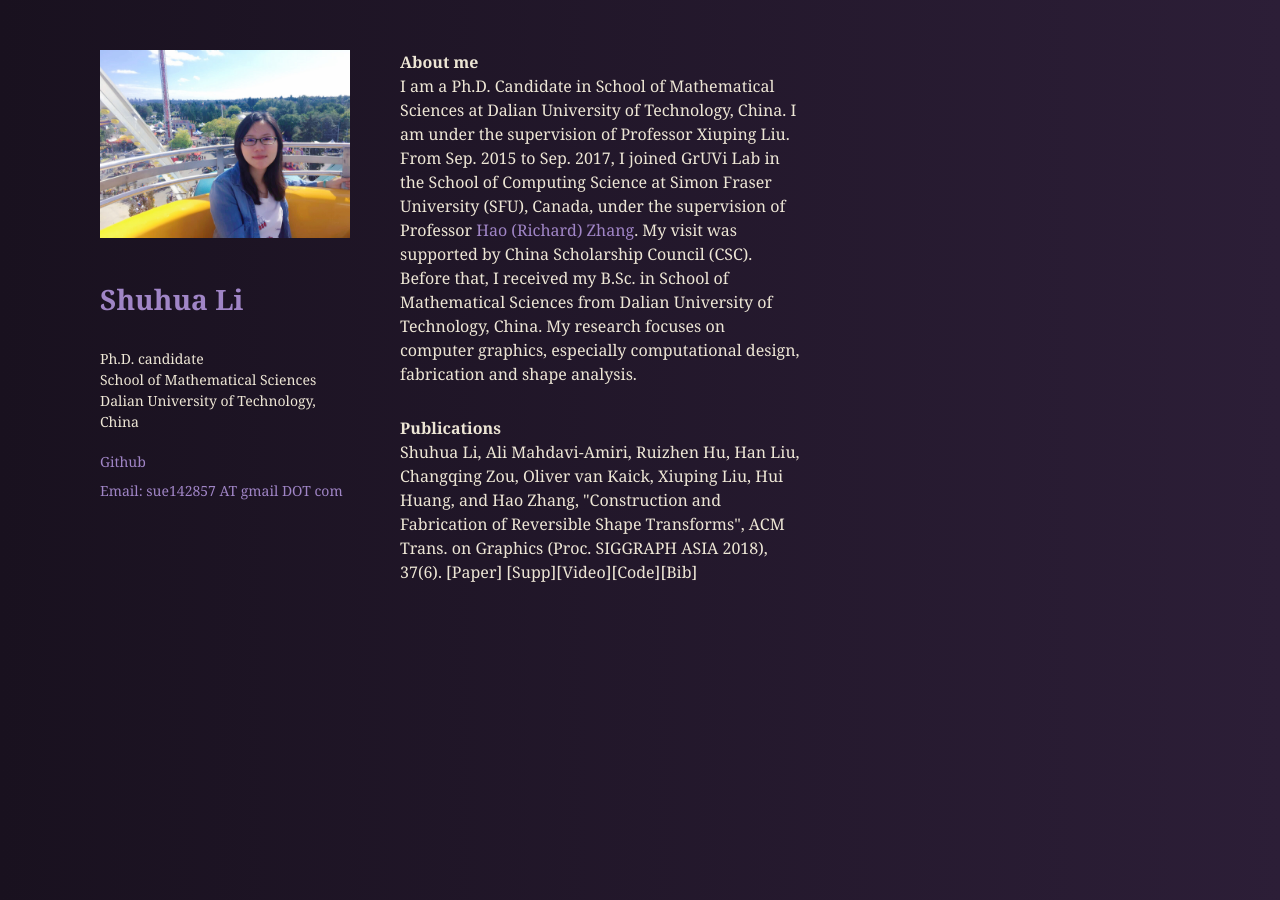
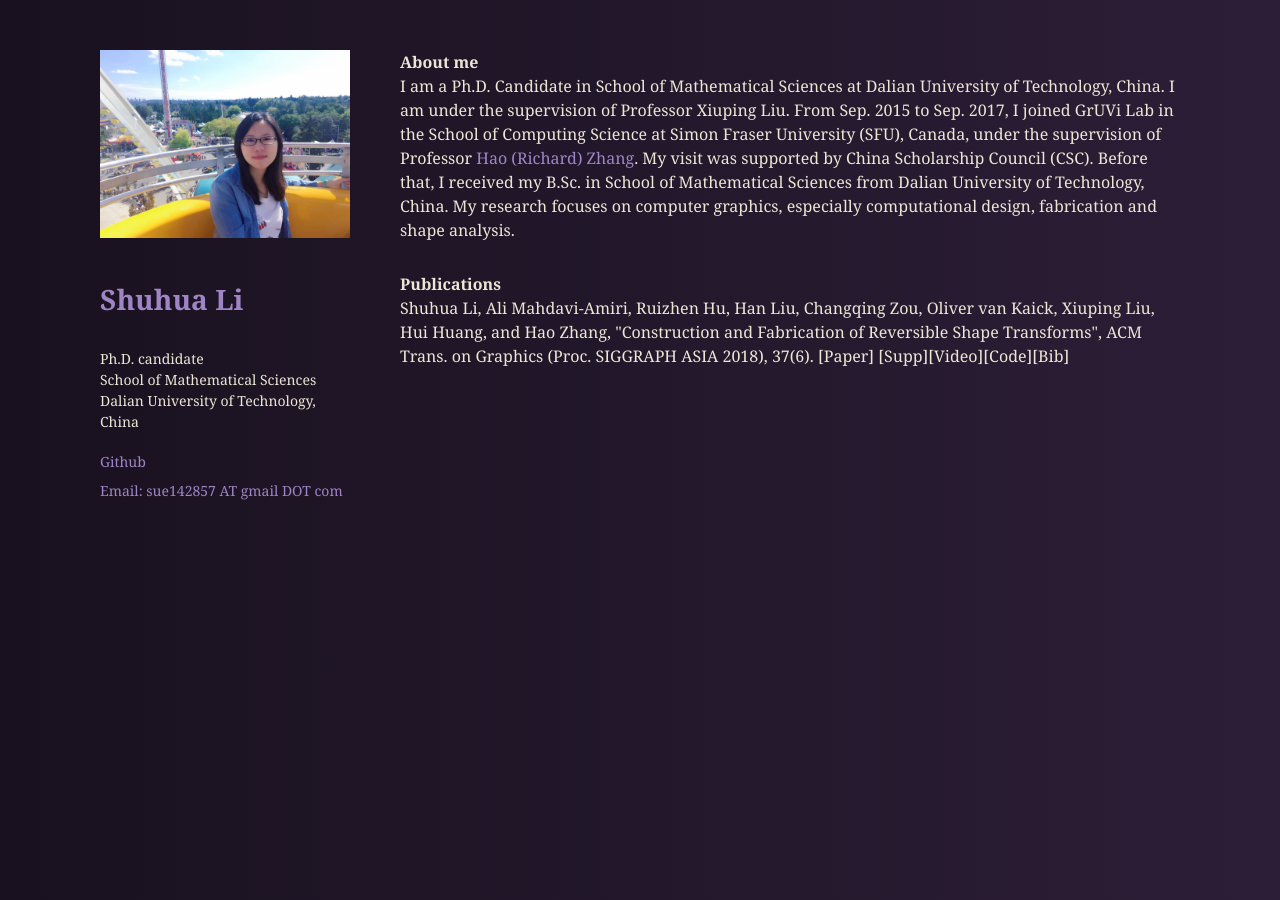
Before and after one commit to sergiokopplin/violet, a Jekyll site: the page built from index.html, in a window 1280 px wide. Built offline with Jekyll 4.4.1, drawn with Linux system fonts in a browser that asks for light colours.

Commit message:
Update section.sass

```diff
--- a/_sass/section.sass
+++ b/_sass/section.sass
@@ -1,7 +1,7 @@
 .content
   @media #{$below}
     font-size: 16px
-    max-width: 900px
+    max-width: 450px
     margin-top: 50px
     border-top: 1px solid #382640
     padding: 40px 0 100px
@@ -9,7 +9,7 @@
   @media #{$above}
     margin-left: 250px
     font-size: 16px
-    max-width: 450px
+    max-width: 900px
 
 .content p
   margin-bottom: 30px
```
